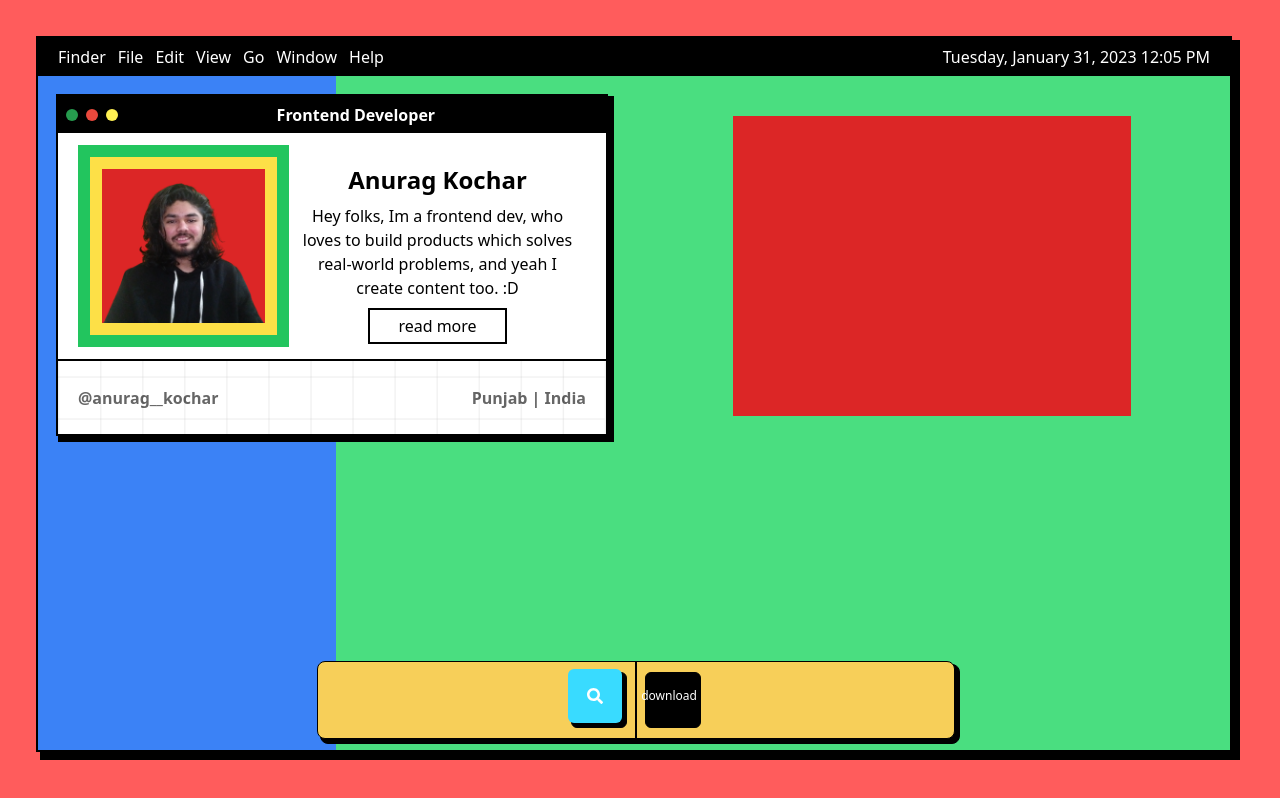
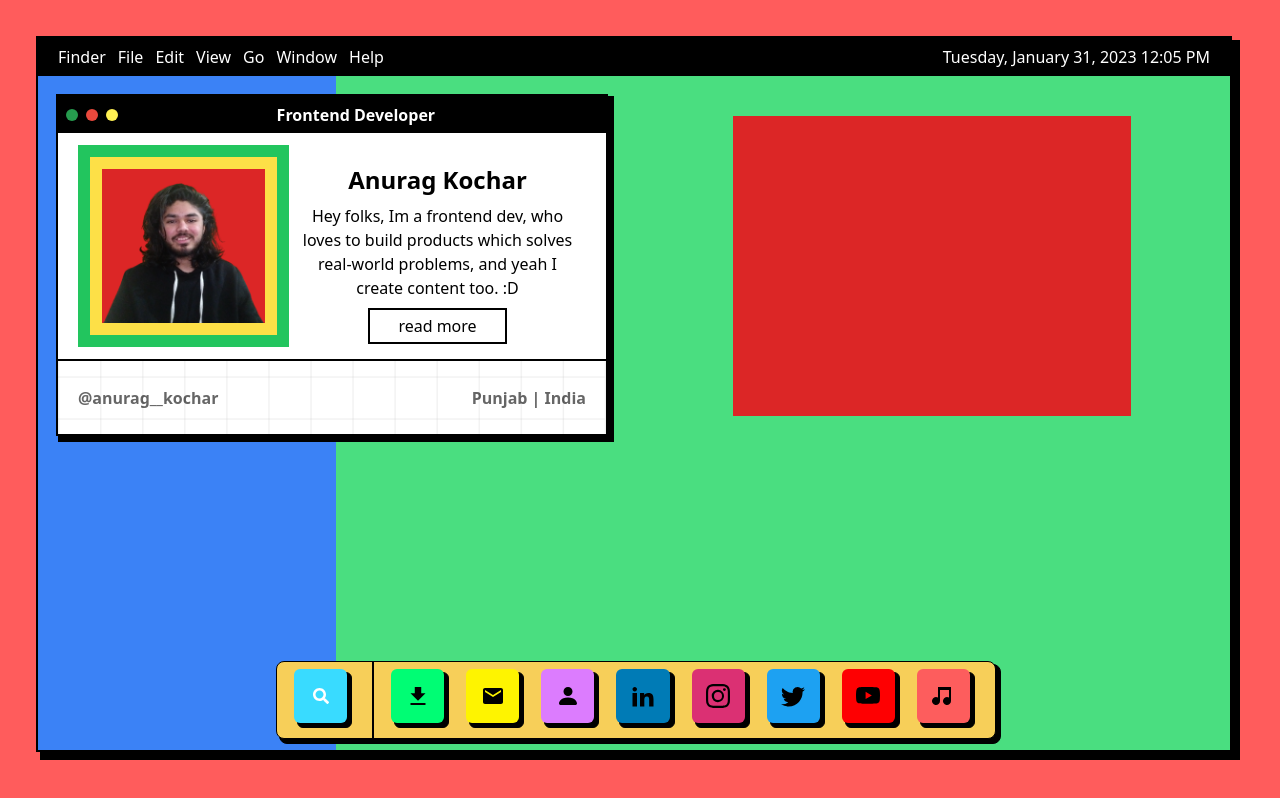
Before and after one commit to Anurag-Kochar-1/neu-os-portfolio, a Next.js app: page / in a window 1280 px wide. Built offline with nearby package versions, Linux system fonts and the light colour scheme.

Commit message:
taskBar-added

```diff
--- a/app/page.tsx
+++ b/app/page.tsx
@@ -16,7 +16,7 @@ export default function Home() {
 
         <MenuBar />
 
-        <div className='bg-green-400 w-full h-full relative grid grid-cols-12 auto-rows-min  overflow-x-hidden overflow-y-scroll scrollbar-hide'>
+        <div className='bg-green-400 w-full h-full relative grid grid-cols-12 auto-rows-min  overflow-x-hidden overflow-y-scroll '>
 
           <div className=' absolute left-0 bottom-0 top-0 bg-blue-500 w-full h-[50vh] xl:h-screen xl:w-full xl:col-start-1 xl:col-end-4'>  </div>
 
--- a/components/AboutCard/AboutCard.tsx
+++ b/components/AboutCard/AboutCard.tsx
@@ -41,11 +41,11 @@ const AboutCard = () => {
           {/* ----------- Name, description,and read more button -----------*/}
           <div className='w-full h-[90%] flex flex-col items-center justify-start text-center space-y-2 px-1 sm:px-3 py-5'>
             <h3 className='text-2xl font-bold'> Anurag Kochar </h3>
-            <p className='text-base font-medium  '> Hey folks, Im a frontend dev,
+            <p className='text-base font-medium'> Hey folks, Im a frontend dev,
               who loves to build products which solves real-world problems, and yeah I create content too. :D
             </p>
 
-            <button type='button' title='read-more' className='my-10 px-7 py-1 rounded-none border-2 border-black'> read more </button>
+            <button type='button' title='read-more' className='my-10 px-7 py-1 rounded-none border-2 border-black '> read more </button>
           </div>
         </div>
 
@@ -53,7 +53,7 @@ const AboutCard = () => {
 
         {/* ----------- Bottom bar -----------*/}
         <div className='flex w-full h-20 relative justify-between items-center border-t-2 border-t-black px-5' >
-          <Image src={lightGrayLinesBg} alt="lightGrayLinesBg" width={400} height={400} className="absolute inset-0 w-full h-full object-cover opacity-40" />
+          <Image src={lightGrayLinesBg} alt="lightGrayLinesBg" width={400} height={400} className="absolute inset-0 w-full h-full object-cover opacity-40" draggable="false" />
           <p className='text-base font-semibold'>@anurag__kochar</p>
 
           <span className='text-base font-semibold text-black'> Punjab | India </span>
--- a/components/TaskBar/TaskBar.tsx
+++ b/components/TaskBar/TaskBar.tsx
@@ -5,8 +5,8 @@ import TaskBarIcon from '../TaskBarIcon/TaskBarIcon'
 
 const TaskBar = () => {
   return (
-    <div className='z-50 absolute bottom-2 md:bottom-[5vh] lg:bottom-[7vh] w-[95%] sm:w-[80%] md:w-[60%] xl:w-[50%] 2xl:w-[40%] h-20 bg-black border border-black flex justify-center items-center rounded-lg'>
-      <div className='w-full h-full -mt-2 -ml-2 bg-[#F7CF59] border border-black flex justify-center items-center rounded-lg space-x-2'>
+    <div className='z-50 absolute bottom-2 md:bottom-[5vh] lg:bottom-[7vh] h-20 bg-black border border-black flex justify-center items-center rounded-lg'>
+      <div className='w-full h-full -mt-2 -ml-2 bg-[#F7CF59] border border-black flex justify-start items-center rounded-lg space-x-2 sm:space-x-5 px-5'>
 
         {/* Search Icon */}
 
--- a/components/TaskBarIcon/TaskBarIcon.tsx
+++ b/components/TaskBarIcon/TaskBarIcon.tsx
@@ -2,7 +2,11 @@
 
 import React from 'react'
 import { ITaskBarIconsData } from "../../constants/TaskBarIconsData/TaskBarIconsData"
-
+import { IoMdDownload } from "react-icons/io"
+import { MdMail } from "react-icons/md"
+import { BsFillPersonFill, BsInstagram, BsTwitter, BsYoutube } from "react-icons/bs"
+import { ImLinkedin2 } from "react-icons/im"
+import {RiMusic2Fill} from "react-icons/ri"
 
 
 interface IProps {
@@ -11,12 +15,30 @@ interface IProps {
 
 const TaskBarIcon = ({ icon }: IProps) => {
     return (
-        <div onClick={() => console.log(icon)} className={`w-14 h-14 flex justify-center items-center bg-black border border-black rounded-md`}>
-            <div className={`w-full h-full -mt-2 -ml-2 flex justify-center items-center ${icon.backgroundColorValue} ${icon.iconColor} rounded-md`}>
+        <div onClick={() => console.log(icon)} className={` ${icon.isVisibleOnMobile ? "inline-flex" : "hidden sm:inline-flex"} w-14 h-14  justify-center items-center bg-black border border-black rounded-md`}>
+            <div className={`w-full h-full -mt-2 -ml-2 flex justify-center items-center rounded-md
+            ${icon.icon === "IoMdDownload" && "bg-[#00FD74]"}
+            ${icon.icon === "MdMail" && "bg-[#FEF400]"}
+            ${icon.icon === "BsFillPersonFill" && "bg-[#DC7CFE]"}
+            ${icon.icon === "ImLinkedin2" && "bg-[#007BB6]"}
+            ${icon.icon === "BsInstagram" && "bg-[#DB3073]"}
+            ${icon.icon === "BsTwitter" && "bg-[#1DA1F2]"}
+            ${icon.icon === "BsYoutube" && "bg-[#FE0002]"}
+            ${icon.icon === "RiMusic2Fill" && "bg-[#FD5D5D]"}
+
+            `}>
+
                 {/* {icon?.icon} */}
-                <p className='text-white text-xs'> {icon.iconName} </p>
+                {icon.icon === "IoMdDownload" && <IoMdDownload className='text-black' size={"1.5rem"} />}
+                {icon.icon === "MdMail" && <MdMail className='text-black' size={"1.5rem"} />}
+                {icon.icon === "BsFillPersonFill" && <BsFillPersonFill className='text-black' size={"1.5rem"} />}
+                {icon.icon === "ImLinkedin2" && <ImLinkedin2 className='text-black'size={"1.5rem"} />}
+                {icon.icon === "BsInstagram" && <BsInstagram className='text-black'size={"1.5rem"} />}
+                {icon.icon === "BsTwitter" && <BsTwitter className='text-black'size={"1.5rem"} />}
+                {icon.icon === "BsYoutube" && <BsYoutube className='text-black'size={"1.5rem"} />}
+                {icon.icon === "RiMusic2Fill" && <RiMusic2Fill className='text-black'size={"1.5rem"} />}
             </div>
-        </div>
+        </div >
     )
 }
 
--- a/constants/TaskBarIconsData/TaskBarIconsData.ts
+++ b/constants/TaskBarIconsData/TaskBarIconsData.ts
@@ -1,8 +1,8 @@
 import { IconType } from "react-icons/lib/esm/iconBase"
-import {IoMdDownload} from "react-icons/io"
-import {MdMail} from "react-icons/md"
-import {BsFillPersonFill} from "react-icons/bs"
-import {ImLinkedin2} from "react-icons/im"
+import { IoMdDownload } from "react-icons/io"
+import { MdMail } from "react-icons/md"
+import { BsFillPersonFill } from "react-icons/bs"
+import { ImLinkedin2 } from "react-icons/im"
 
 
 
@@ -13,36 +13,74 @@ export interface ITaskBarIconsData {
     icon?: any
     backgroundColorValue: string
     iconColor: string
+    isVisibleOnMobile: boolean
 }
+
 
 export const TaskBarIconsDataArray: ITaskBarIconsData[] = [
     {
         id: 0,
         iconName: "download",
-        // icon: <IoMdDownload className="text-black text-lg"/>  ,
+        icon: "IoMdDownload",
         backgroundColorValue: "bg-[#00FD74]",
-        iconColor: "text-white"
+        iconColor: "text-black",
+        isVisibleOnMobile: true
     },
-    // {
-    //     id: 1,
-    //     iconName: "mail",
-    //     // icon: <MdMail className="text-black text-lg"/>,
-    //     backgroundColorValue: "bg-[#FEF400]",
-    //     iconColor: "text-white"
-    // },
-    // {
-    //     id: 2,
-    //     iconName: "about",
-    //     // icon: <BsFillPersonFill className="text-black text-lg"/>,
-    //     backgroundColorValue: "bg-[#DC7CFE]",
-    //     iconColor: "text-white"
-    // },
-    // {
-    //     id: 3,
-    //     iconName: "linkedin",
-    //     // icon: <ImLinkedin2 className="text-black text-lg"/>,
-    //     backgroundColorValue: "bg-[#007BB6]",
-    //     iconColor: "text-white"
-    // }
+    {
+        id: 1,
+        iconName: "mail",
+        icon: "MdMail",
+        backgroundColorValue: "bg-[#FEF400]",
+        iconColor: "text-black",
+        isVisibleOnMobile: true
+    },
+    {
+        id: 2,
+        iconName: "about",
+        icon: "BsFillPersonFill",
+        backgroundColorValue: "bg-[#DC7CFE]",
+        iconColor: "text-black",
+        isVisibleOnMobile: true
+    },
+    {
+        id: 3,
+        iconName: "linkedin",
+        icon: "ImLinkedin2",
+        backgroundColorValue: "bg-[#007BB6]",
+        iconColor: "text-black",
+        isVisibleOnMobile: true
+    },
+    {
+        id: 4,
+        iconName: "instagram",
+        icon: "BsInstagram",
+        backgroundColorValue: "bg-[#DB3073]",
+        iconColor: "text-black",
+        isVisibleOnMobile: false
+    },
+    {
+        id: 5,
+        iconName: "twitter",
+        icon: "BsTwitter",
+        backgroundColorValue: "bg-[#1DA1F2]",
+        iconColor: "text-black",
+        isVisibleOnMobile: false
+    },
+    {
+        id: 6,
+        iconName: "youtube",
+        icon: "BsYoutube",
+        backgroundColorValue: "bg-[#FE0002]",
+        iconColor: "text-black",
+        isVisibleOnMobile: false
+    },
+    {
+        id: 7,
+        iconName: "music",
+        icon: "RiMusic2Fill",
+        backgroundColorValue: "bg-[#FD5D5D]",
+        iconColor: "text-black",
+        isVisibleOnMobile: false
+    }
 
 ]
```
